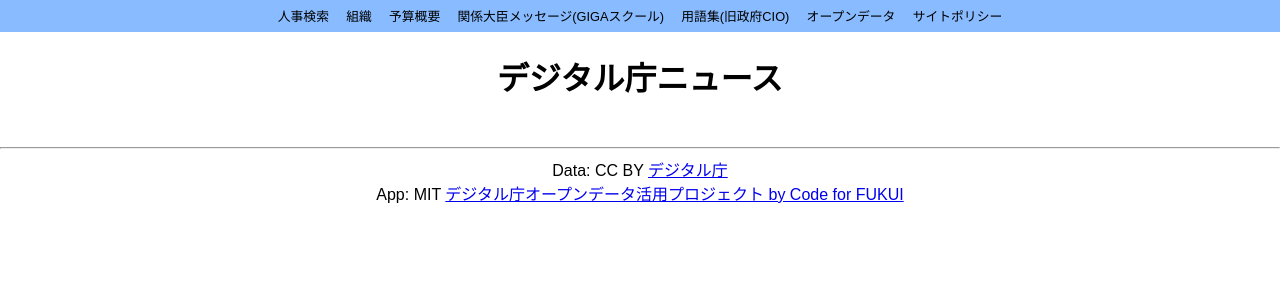
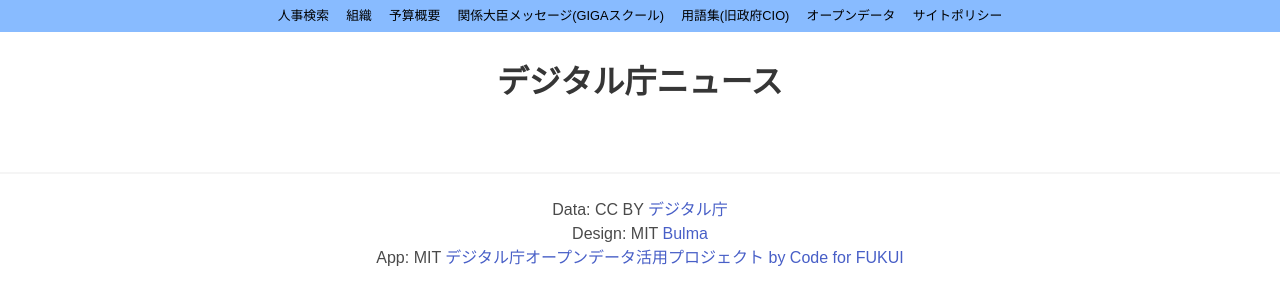
Before and after one commit to code4fukui/digital-agency-jp, a plain HTML site: page index.html in a window 1280 px wide. Drawn offline with nearby package versions, Linux system fonts and the light colour scheme.

Commit message:
use bulma css

```diff
--- a/index.html
+++ b/index.html
@@ -1,4 +1,5 @@
 <!DOCTYPE html><html lang="ja"><head><meta charset="utf-8"><meta name="viewport" content="width=device-width">
+<link rel="stylesheet" href="https://cdn.jsdelivr.net/npm/bulma@0.8.0/css/bulma.min.css">
 <title>デジタル庁ニュース</title>
 </head><body>
 <script type="module">
@@ -22,6 +23,7 @@ onload = async () => {
   const cr = (tag) => document.createElement(tag);
   for (const d of data) {
     const div = cr("a");
+    div.className = "box";
     div.href = d["https://schema.org/url"];
     const img = new Image();
     img.src = d["og:image"];
@@ -42,7 +44,11 @@ body {
   text-align: center;
   margin: 0;
   padding: 0;
+  padding-bottom: 2em;
   font-family: sans-serif;
+}
+h1 {
+  margin: 1em;
 }
 #menu {
   background-color: #8bf;
@@ -71,14 +77,16 @@ body {
   height: calc(3em + 240px);
   margin: 20px;
   padding: 10px;
+/*
   border: 2px solid gray;
+*/
 }
 #container img {
   width: 100%;
 }
 </style>
 </head><body>
-<div id="menu">
+<nav id="menu">
   <a href=https://code4fukui.github.io/digital-agency-jp/digital-agency-person.html>人事検索</a>
   <a href=https://github.com/code4fukui/digital-agency-jp/blob/main/md/%E3%83%87%E3%82%B8%E3%82%BF%E3%83%AB%E5%BA%81%E3%81%AE%E7%B5%84%E7%B9%94%E4%BD%93%E5%88%B6.md>組織</a>
   <a href=https://github.com/code4fukui/digital-agency-jp/blob/main/md/%E4%BB%A4%E5%92%8C4%E5%B9%B4%E5%BA%A6%E4%BA%88%E7%AE%97%E6%A6%82%E7%AE%97%E8%A6%81%E6%B1%82%E3%83%BB%E6%A9%9F%E6%A7%8B%E5%AE%9A%E5%93%A1%E8%A6%81%E6%B1%82%E3%81%AE%E6%A6%82%E8%A6%81.md>予算概要</a>
@@ -86,10 +94,11 @@ body {
   <a href=https://code4fukui.github.io/stdwords-jp/>用語集(旧政府CIO)</a>
   <a href=https://github.com/code4fukui/digital-agency-jp>オープンデータ</a>
   <a href=https://github.com/code4fukui/digital-agency-jp/blob/main/md/site-policy.md>サイトポリシー</a>
-</div>
-<h1>デジタル庁ニュース</h1>
+</nav>
+<h1 class="title">デジタル庁ニュース</h1>
 <div id="container"></div>
 <hr>
 Data: CC BY <a href=https://www.digital.go.jp/>デジタル庁</a><br>
+Design: MIT <a href=https://bulma.io/>Bulma</a><br>
 App: MIT <a href=https://github.com/code4fukui/digital-agency-jp/>デジタル庁オープンデータ活用プロジェクト by Code for FUKUI</a><br>
 </body></html>
```
